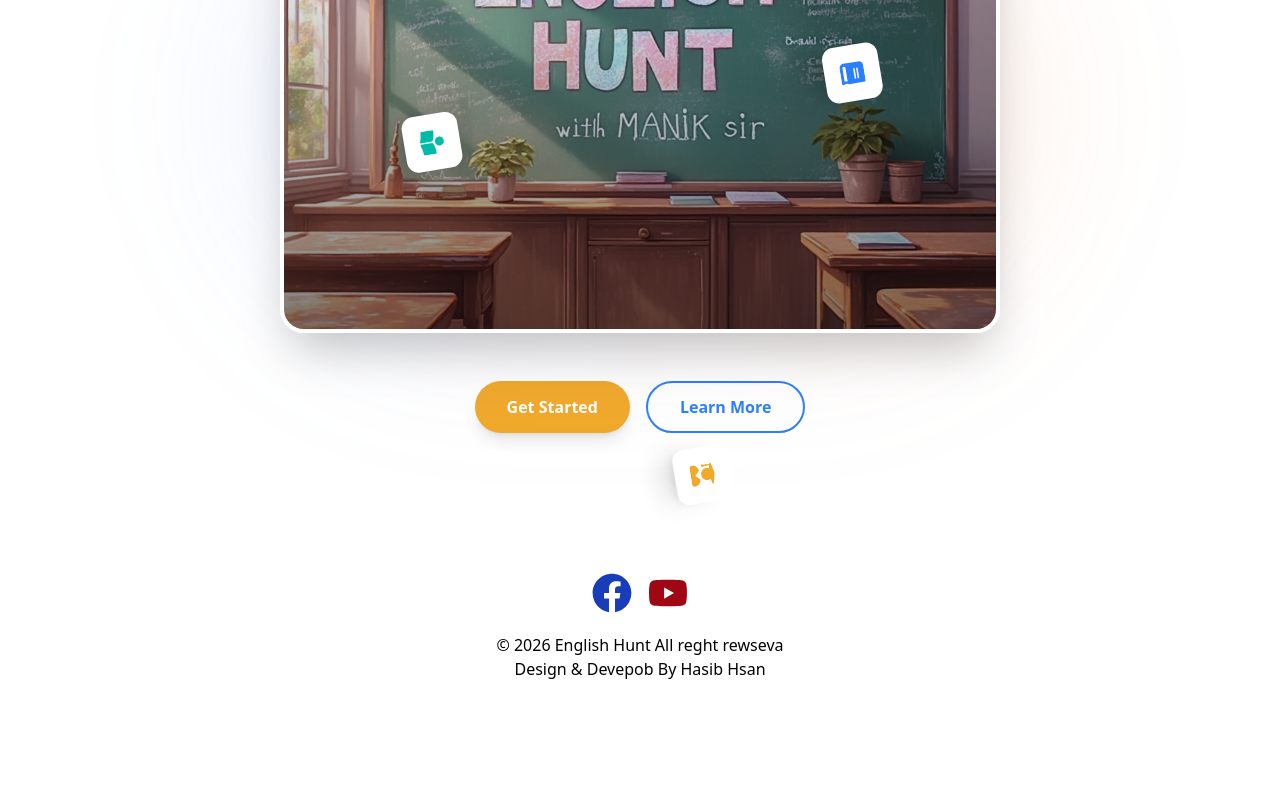
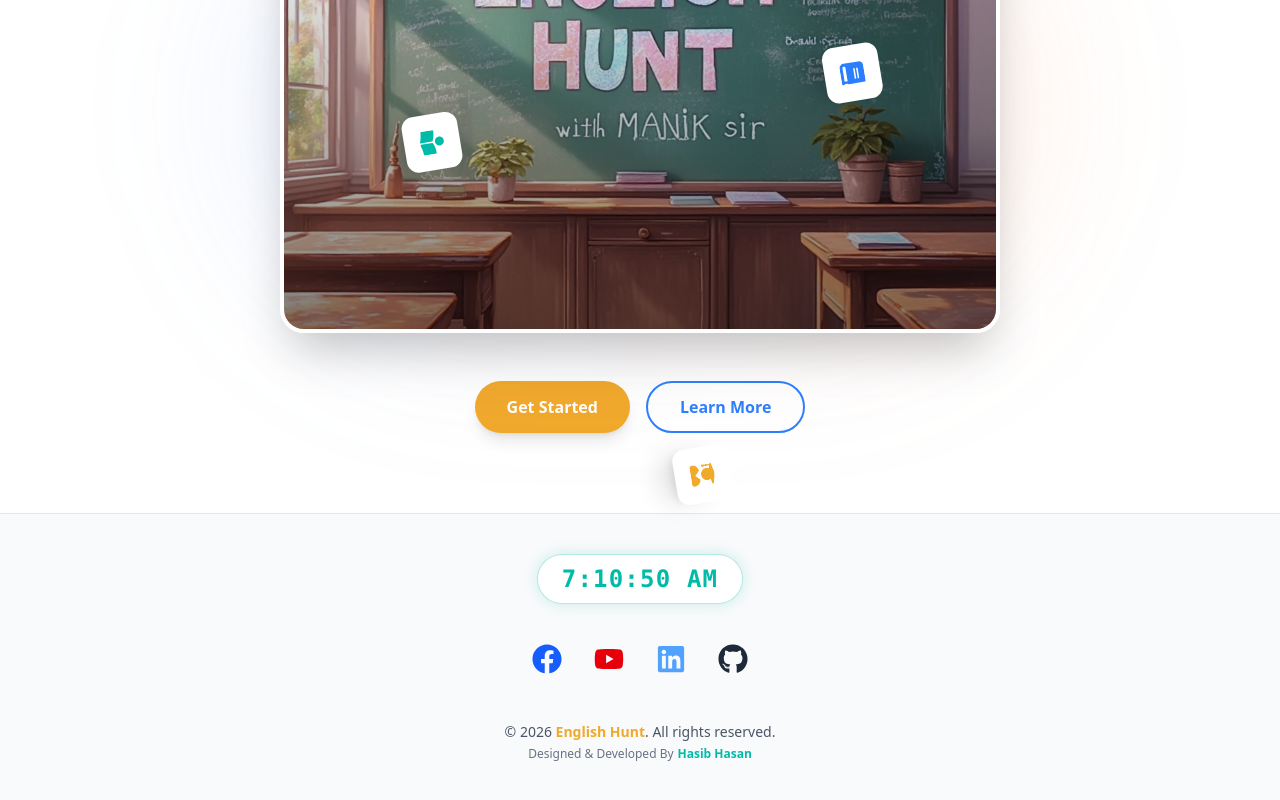
Before and after one commit to HasibCoderLab/english-hunt, a React (Vite) app: page / in a window 1280 px wide. Shown: the part 444-1244 px from the top of the page. Before the commit the page ends 1125 px from the top, so only its background shows below. Built offline with nearby package versions, Linux system fonts and the light colour scheme.

Commit message:
add watch in footer

```diff
--- a/src/layout/footer.jsx
+++ b/src/layout/footer.jsx
@@ -1,22 +1,60 @@
-import React from 'react'
-import { FaFacebook, FaYoutube } from 'react-icons/fa'
-
+import React, { useState, useEffect } from 'react';
+import { FaFacebook, FaYoutube, FaGithub, FaLinkedin } from 'react-icons/fa';
 
 const Footer = () => {
+  const [time, setTime] = useState(new Date().toLocaleTimeString());
+
+  useEffect(() => {
+    const timer = setInterval(() => setTime(new Date().toLocaleTimeString()), 1000);
+    return () => clearInterval(timer);
+  }, []);
+
+  const SocialIcon = ({ icon: Icon, color, label, link }) => (
+    <div className="relative group flex flex-col items-center">
+      <a href={link} target="_blank" rel="noreferrer"
+         className={`${color} text-3xl transition-transform duration-300 group-hover:scale-125`}>
+        <Icon />
+      </a>
+      <span className="absolute -top-10 scale-0 group-hover:scale-100 bg-gray-800 text-white text-[10px] px-2 py-1 rounded transition-all duration-300">
+        {label}
+      </span>
+    </div>
+  );
+
   return (
-      <div className=" flex flex-col items-center  dark:bg-[#0b9b81d6] transition-colors duration-500" >
-       <div className="flex  items-center justify-center mt-10 ">
-          <FaFacebook className='text-blue-800 w-10 h-20 mr-4  cursor-pointer -' />
-        <FaYoutube className='text-red-800 w-10 h-20 cursor-pointer' />
+    <footer className="w-full bg-gray-50 dark:bg-[#060611] border-t border-gray-200 dark:border-gray-800 py-10 transition-colors duration-500">
+      <div className="max-w-6xl mx-auto flex flex-col items-center gap-6 px-4">
+
+        {/* Digital Watch */}
+        <div className="bg-white dark:bg-gray-900 px-6 py-2 rounded-full border border-teal-500/30 shadow-[0_0_15px_rgba(20,184,166,0.2)]">
+          <span className="text-xl md:text-2xl font-mono font-bold text-teal-500 tracking-wider">
+            {time}
+          </span>
+        </div>
+
+        {/* Social Icons */}
+        <div className="flex items-center gap-8 mt-4">
+          <SocialIcon icon={FaFacebook} color="text-blue-600" label="Facebook" link="https://facebook.com" />
+          <SocialIcon icon={FaYoutube} color="text-red-600" label="YouTube" link="https://youtube.com" />
+          <SocialIcon icon={FaLinkedin} color="text-blue-400" label="LinkedIn" link="#" />
+          <SocialIcon icon={FaGithub} color="text-gray-800 dark:text-white" label="GitHub" link="https://github.com/HasibCoderLab" />
+        </div>
+
+        {/* Copyright */}
+        <div className="text-center mt-6 space-y-1">
+          <p className="text-gray-600 dark:text-gray-400 font-medium text-sm">
+            © 2026 <span className="text-[#f1a92a] font-bold">English Hunt</span>. All rights reserved.
+          </p>
+          <p className="text-xs text-gray-500 dark:text-gray-500">
+            Designed & Developed By
+            <a href="https://github.com/HasibCoderLab" className="ml-1 text-teal-500 hover:underline font-bold">
+              Hasib Hasan
+            </a>
+          </p>
+        </div>
       </div>
-      <p>
+    </footer>
+  );
+};
 
-    © 2026 English Hunt All reght rewseva
-      </p>
-      <span> Design & Devepob By <a href="hppts://github.com.HasibCoderLab">  Hasib Hsan</a> </span>
-
-    </div>
-  )
-}
-
-export default Footer
+export default Footer;
```
